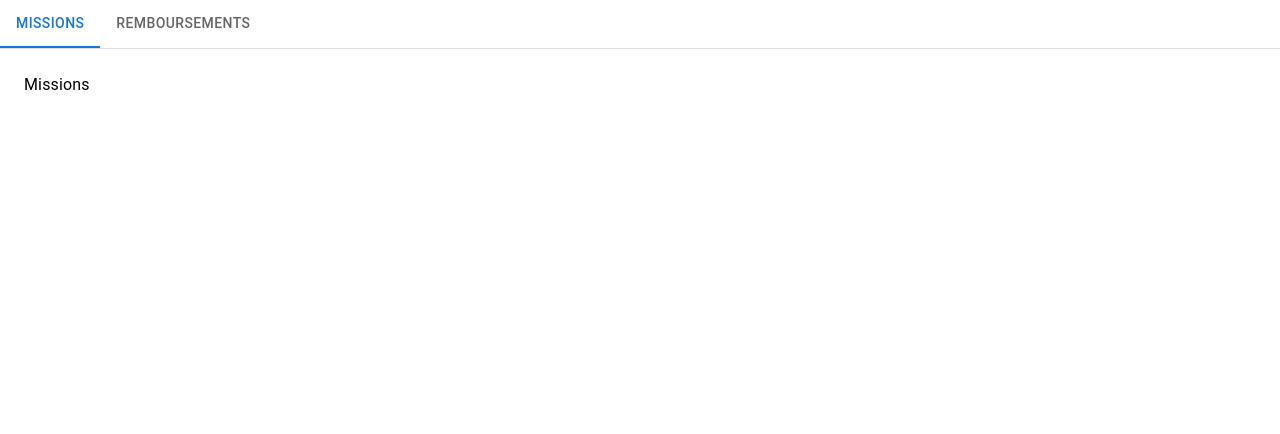
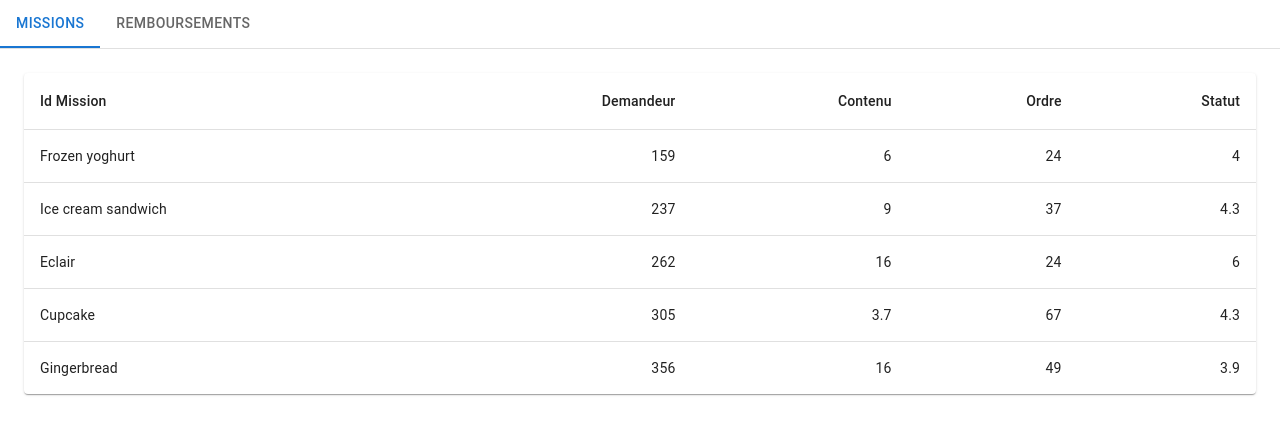
Before and after one commit to MeriemAitOuaziz/SOAFrontend, a React (Create React App) app: page / in a window 1280 px wide. Shown: the top 434 px of the page. Built offline with nearby package versions, Linux system fonts and the light colour scheme.

Commit message:
added table

```diff
--- a/src/App.js
+++ b/src/App.js
@@ -4,6 +4,7 @@ import Tabs from '@mui/material/Tabs';
 import Tab from '@mui/material/Tab';
 import Typography from '@mui/material/Typography';
 import Box from '@mui/material/Box';
+import MissionTable from './Components/MissionTable';
 
 function TabPanel(props) {
   const { children, value, index, ...other } = props;
@@ -54,7 +55,7 @@ export default function App() {
         </Tabs>
       </Box>
       <TabPanel value={value} index={0}>
-        Missions
+        <MissionTable/>
       </TabPanel>
       <TabPanel value={value} index={1}>
         Remboursements
--- a/src/Components/MissionTable.jsx
+++ b/src/Components/MissionTable.jsx
@@ -25,11 +25,11 @@ export default function MissionTable() {
       <Table sx={{ minWidth: 650 }} aria-label="simple table">
         <TableHead>
           <TableRow>
-            <TableCell>Dessert (100g serving)</TableCell>
-            <TableCell align="right">Calories</TableCell>
-            <TableCell align="right">Fat&nbsp;(g)</TableCell>
-            <TableCell align="right">Carbs&nbsp;(g)</TableCell>
-            <TableCell align="right">Protein&nbsp;(g)</TableCell>
+            <TableCell>Id Mission </TableCell>
+            <TableCell align="right">Demandeur</TableCell>
+            <TableCell align="right">Contenu</TableCell>
+            <TableCell align="right">Ordre</TableCell>
+            <TableCell align="right">Statut</TableCell>
           </TableRow>
         </TableHead>
         <TableBody>
```
